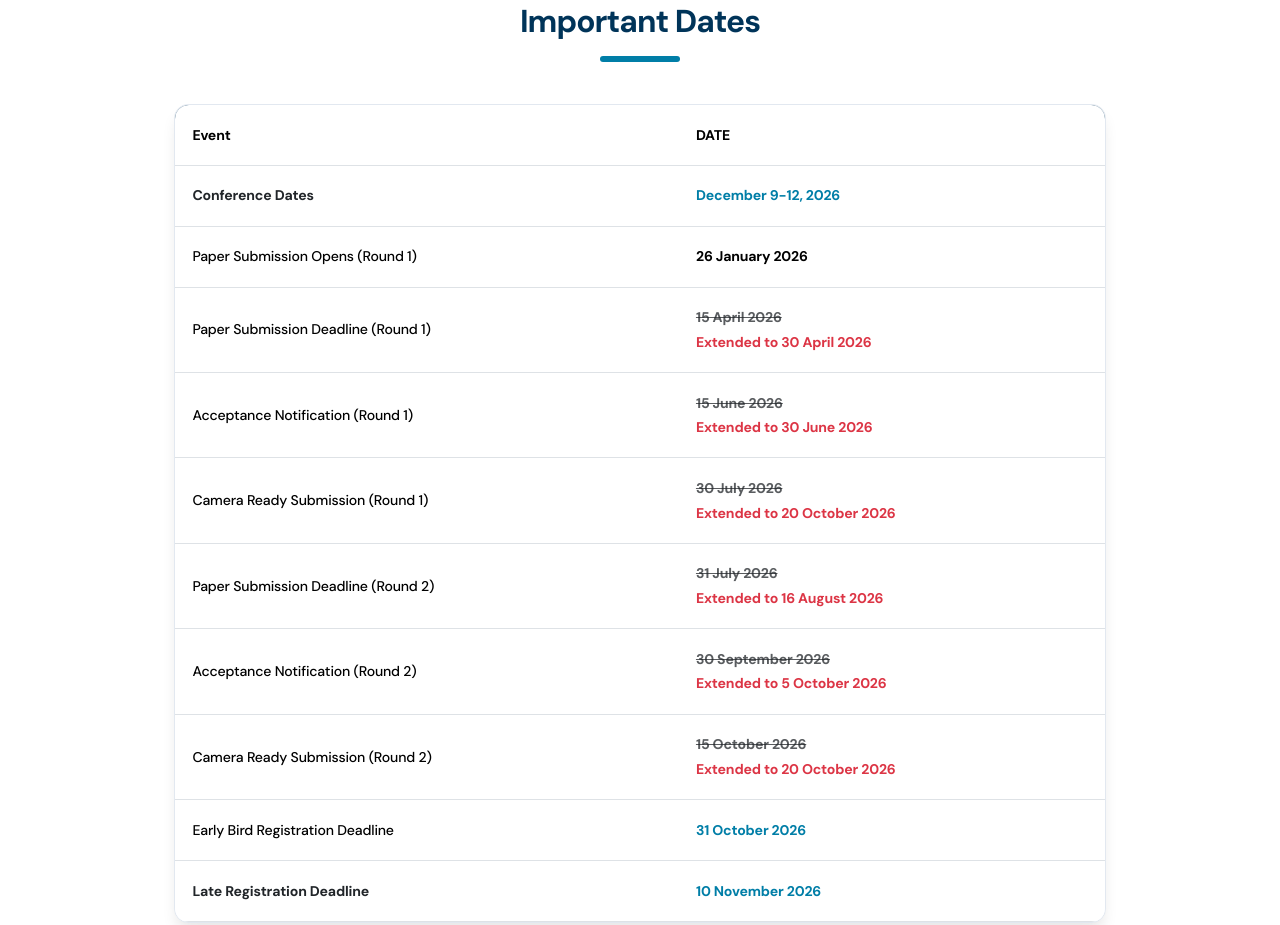
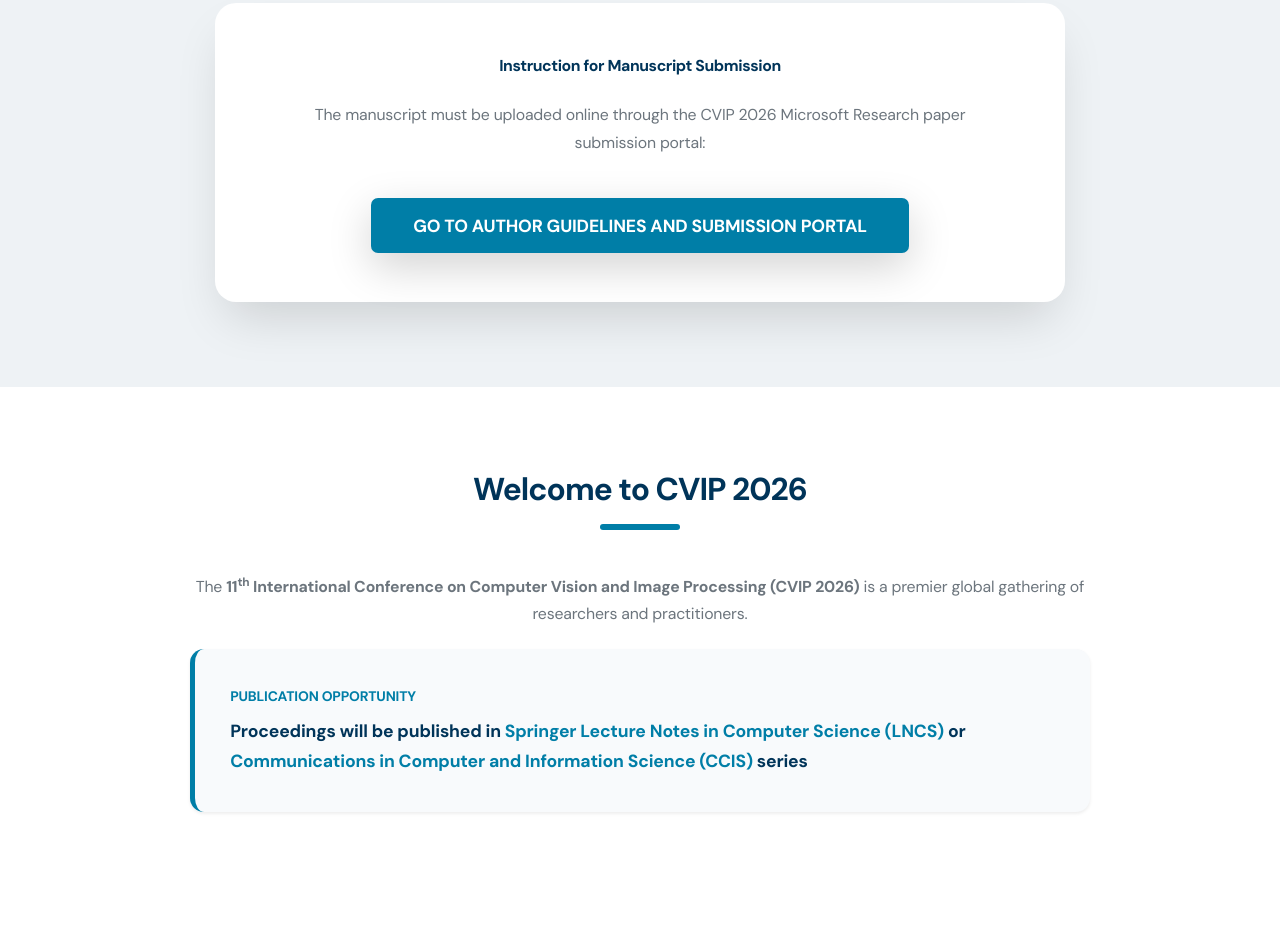
Before and after one commit to ajaymrk95/CVIP_testdeploy, a plain HTML site: page index.html in a window 1280 px wide. Shown: the part 1714-2639 px from the top of the page. Drawn offline with nearby package versions, Linux system fonts and the light colour scheme.

Commit message:
Update index.html

```diff
--- a/index.html
+++ b/index.html
@@ -1112,9 +1112,9 @@
             <p class="reveal-text fs-5 fw-bold mb-5" style="color: #4CC9F0;">NIT Calicut, India | Jointly Organized by:
                 NIT Calicut and NTNU Norway</p>
             <div class="reveal-text d-flex flex-wrap justify-content-center gap-3">
-                <a href="cfp.html"
+                <a href="keynotes.html"
                     class="btn btn-primary btn-lg border-0 px-5 py-3 fw-bold text-uppercase small tracking-wider shadow-lg"
-                    style="background-color: var(--brand-accent);">Call for Papers</a>
+                    style="background-color: var(--brand-accent);">Keynotes</a>
                 <a href="venue.html"
                     class="btn btn-outline-light btn-lg px-5 py-3 fw-bold text-uppercase small tracking-wider">Conference
                     Venue</a>
@@ -1666,94 +1666,6 @@
         </div>
     </section>
 
-    <section class="section-padding bg-white">
-        <div class="container">
-            <h4 class="reveal-text text-center display-5 fw-bold font-inter mb-5 position-relative pb-4">
-                Important Dates
-                <span class="position-absolute bottom-0 start-50 translate-middle-x rounded-pill"
-                    style="width: 80px; height: 6px; background-color: var(--brand-accent);"></span>
-            </h4>
-            <div class="col-lg-10 mx-auto important-dates-card reveal-text">
-                <div class="table-responsive">
-                    <table class="table table-hover mb-0 align-middle">
-                        <thead style="background-color: var(--brand-blue); color: white;">
-                            <tr>
-                                <th class="p-4 fw-bold fs-4">Event</th>
-                                <th class="p-4 fw-bold text-uppercase fs-3 ">Date</th>
-                            </tr>
-                        </thead>
-                        <tbody class="divide-y">
-                            <tr style="background-color: rgba(239, 246, 255, 0.5);">
-                                <td class="p-4 fw-bold fs-5 text-dark">Conference Dates</td>
-                                <td class="p-4 fw-bold fs-5" style="color: var(--brand-accent);">December 9-12, 2026
-                                </td>
-                            </tr>
-                            <tr>
-                                <td class="p-4 fw-medium fs-5 ">Paper Submission Opens (Round 1)</td>
-                                <td class="p-4 fs-5">26 January 2026</td>
-                            </tr>
-                            <tr>
-                                <td class="p-4 fw-medium fs-5">Paper Submission Deadline (Round 1)</td>
-                                <td class="p-4 fs-5">
-                                    <s class="text-muted">15 April 2026</s>
-                                    <br>
-                                    <span class="fw-bold text-danger">Extended to 30 April 2026</span>
-                                </td>
-                            </tr>
-                            <tr>
-                                <td class="p-4 fw-medium fs-5">Acceptance Notification (Round 1)</td>
-                                <td class="p-4 fs-5">
-                                    <s class="text-muted">15 June 2026</s>
-                                    <br>
-                                    <span class="fw-bold text-danger">Extended to 30 June 2026</span>
-                                </td>
-                            </tr>
-                            <tr>
-                                <td class="p-4 fw-medium fs-5">Camera Ready Submission (Round 1)</td>
-                                <td class="p-4 fs-5">
-                                    <s class="text-muted">30 July 2026</s>
-                                    <br>
-                                    <span class="fw-bold text-danger">Extended to 20 October 2026</span>
-                                </td>
-                            </tr>
-                            <tr>
-                                <td class="p-4 fw-medium fs-5">Paper Submission Deadline (Round 2)</td>
-                                <td class="p-4 fs-5">
-                                    <s class="text-muted">31 July 2026</s>
-                                    <br>
-                                    <span class="fw-bold text-danger">Extended to 16 August 2026</span>
-                                </td>
-                            </tr>
-                            <tr>
-                                <td class="p-4 fw-medium fs-5">Acceptance Notification (Round 2)</td>
-                                 <td class="p-4 fs-5">
-                                    <s class="text-muted">30 September 2026</s>
-                                    <br>
-                                    <span class="fw-bold text-danger">Extended to 5 October 2026</span>
-                                </td>
-                            </tr>
-                            <tr>
-                                <td class="p-4 fw-medium fs-5">Camera Ready Submission (Round 2)</td>
-                                <td class="p-4 fs-5">
-                                    <s class="text-muted">15 October 2026</s>
-                                    <br>
-                                    <span class="fw-bold text-danger">Extended to 20 October 2026</span>
-                                </td>
-                            </tr>
-                            <tr>
-                                <td class="p-4 fw-medium fs-5">Early Bird Registration Deadline</td>
-                                <td class="p-4 fs-5 fw-bold" style="color: var(--brand-accent);">31 October 2026</td>
-                            </tr>
-                            <tr style="background-color: rgba(239, 246, 255, 0.5);">
-                                <td class="p-4 fw-bold fs-5 text-dark">Late Registration Deadline</td>
-                                <td class="p-4 fs-5 fw-bold" style="color: var(--brand-accent);">10 November 2026</td>
-                            </tr>
-                        </tbody>
-                    </table>
-                </div>
-            </div>
-        </div>
-    </section>
 
     <section class="section-padding" style="background-color: #eef2f5;">
         <div class="container text-center">
```
